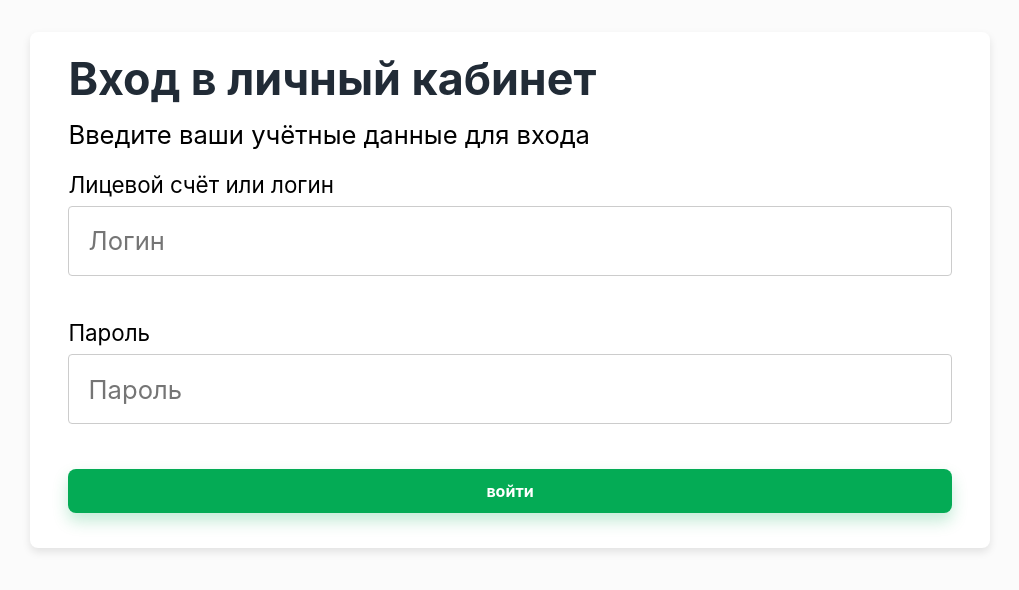
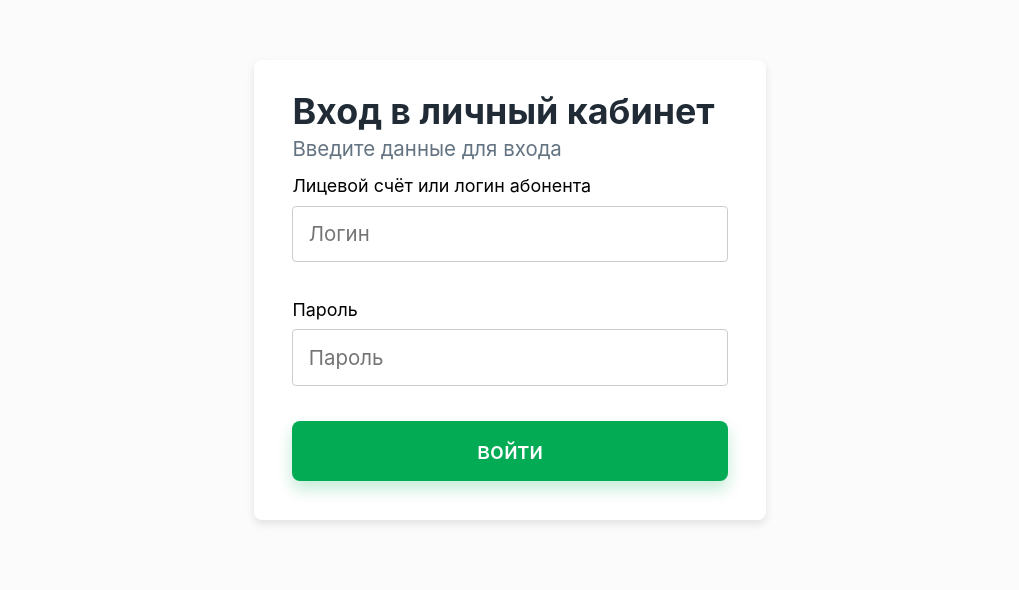
Before and after one commit to sergkryk/customer_portal, a Vue app: page / in a window 1280 px wide. Shown: the part 110-700 px from the top of the page, without its empty margins (130-1149 px from the left). Built offline with nearby package versions, Linux system fonts and the light colour scheme.

Commit message:
adds some styles for desktop

```diff
--- a/src/components/PaymentForm.vue
+++ b/src/components/PaymentForm.vue
@@ -2,8 +2,8 @@
 import { ref } from 'vue'
 import { currencyFormatter } from '@/utils/valuesFormatters'
 
-// const URLtoPayment = 'http://localhost:3002/payment'; // development
-const URLtoPayment = 'https://chernuhino.ru/billing/payment';
+const URLtoPayment = 'http://localhost:3002/payment'; // development
+// const URLtoPayment = 'https://chernuhino.ru/billing/payment';
 
 const props = defineProps<{
   agreement: any
@@ -82,7 +82,7 @@ function removeValidationAlert() {
     </div>
 
     <!-- Submit button -->
-    <button type="submit" class="payment-form__submit-btn">Оплатить</button>
+    <button type="submit" class="payment-form__submit-btn">Пополнить</button>
   </form>
 </template>
 
--- a/src/components/PortalLogin.vue
+++ b/src/components/PortalLogin.vue
@@ -1,7 +1,7 @@
 <script setup lang="ts">
 import { onMounted, ref } from 'vue'
-// const address: URL = new URL('http://localhost:3002/client'); // dev
-const address: URL = new URL('https://chernuhino.ru/billing/client'); // prod
+const address: URL = new URL('http://localhost:3002/client'); // dev
+// const address: URL = new URL('https://chernuhino.ru/billing/client'); // prod
 const requestOptions: RequestInit = {
     credentials: "include", // This is crucial to send cookies
     headers: {
@@ -42,6 +42,14 @@ async function makeHttpRequest(payload?: HttpRequestPayload): Promise<Record<str
     }
 }
 async function authenticateUser(): Promise<void> {
+    if (!login.value) {
+        checkLogin()
+        return
+    }
+    if (!password.value) {
+        checkPassword()
+        return
+    }
     const userCredentials = {
         login: login.value,
         password: password.value
@@ -62,7 +70,9 @@ function checkLogin(): void {
     }
 }
 function checkPassword(): void {
-    if (password.value.length < 6) {
+    if (password.value.length === 0) {
+        passwordValidationMessage.value = 'Ввод не может быть пустым'
+    } else if (password.value.length < 6) {
         passwordValidationMessage.value = 'Длина пароля должна быть не менее 6 символов'
     } else {
         passwordValidationMessage.value = ''
@@ -84,10 +94,10 @@ onMounted(async () => {
     <section v-if="!isLoading" class="login">
         <div class="login__container">
             <h1 class="login__title">Вход в личный кабинет</h1>
-            <p class="login__text">Введите ваши учётные данные для входа</p>
+            <p class="login__text">Введите данные для входа</p>
             <form class="login__form" @submit.prevent="authenticateUser">
                 <div class="login__input" :class="{ 'login__input--invalid': loginValidationMessage }">
-                    <label for="login">Лицевой счёт или логин</label>
+                    <label for="login">Лицевой счёт или логин абонента</label>
                     <input id="login" placeholder="Логин" name="login" v-model="login" @input="checkLogin">
                     <p v-if="loginValidationMessage">{{ loginValidationMessage }}</p>
                 </div>
@@ -105,7 +115,7 @@ onMounted(async () => {
 
 <style scoped lang="scss">
 .login {
-    --size: clamp(16px, 4vw, 32px);
+    --size: clamp(16px, 2vw, 32px);
     min-height: 100vh;
     display: flex;
     justify-content: center;
@@ -114,22 +124,24 @@ onMounted(async () => {
 
 .login__container {
     background-color: white;
-    padding: calc(var(--size)*1.1) calc(var(--size)*1.2);
+    padding: calc(var(--size)*1.5) calc(var(--size)*1.5);
     border-radius: 8px;
     box-shadow: 0 4px 8px rgba(0, 0, 0, 0.1);
     width: 100%;
-    max-width: clamp(400px, 75vw, 1024px);
+    max-width: clamp(400px, 40vw, 640px);
 }
 
 .login__title {
-    margin: 0 0 calc(var(--size)*1) 0;
+    margin: 0 0 calc(var(--size)*.5) 0;
     font-size: calc(var(--size)*1.4);
     color: var(--font-color);
 }
 
 .login__text {
-    margin: 0 0 calc(var(--size)*0.8) 0;
+    margin: 0 0 calc(var(--size)*0.5) 0;
     font-size: calc(var(--size)*0.8);
+    line-height: calc(var(--size)*1);
+    color: var(--font-color-light);
 }
 
 .login__input {
@@ -188,7 +200,11 @@ onMounted(async () => {
 
 button.login__button {
     width: 100%;
+    padding: calc(var(--size)*.7);
 
     text-transform: lowercase;
+    font-size: calc(var(--size)*.9);
+    line-height: calc(var(--font-size)*1);
+    font-weight: 500;
 }
 </style>
--- a/src/components/PortalMain.vue
+++ b/src/components/PortalMain.vue
@@ -47,20 +47,24 @@ onMounted(() => {
       <h1>Личный кабинет</h1>
       <logout-button @logout="handleLogout"></logout-button>
     </div>
+    <div class="wrapper">
+      <account-detailed v-if="account" :account="account" />
+      <agreement-detailed v-if="agreements" :agreement="agreements" :account="account" />
+    </div>
+    <vgroups-list v-if="vgroups" :vgroups="vgroups" />
     <modal-paid :payment-details="payment" v-if="payment.status" @closeModal="closePayNotification"></modal-paid>
-    <account-detailed v-if="account" :account="account" />
-    <agreement-detailed v-if="agreements" :agreement="agreements" :account="account"/>
-    <vgroups-list v-if="vgroups" :vgroups="vgroups" />
   </section>
 </template>
 
 <style scoped>
-  section {
-    padding: clamp(20px, 1vw + 1rem, 40px);
+.wrapper {
+  display: grid;
+  grid-template-columns: repeat(auto-fill, minmax(400px, 1fr));
+  grid-gap: 20px;
 }
 
 .heading {
-    margin-bottom: clamp(1.5rem, 2vw, 2.5rem);
+  padding: clamp(1rem, 2vw, 2rem) 0;
   display: flex;
   flex-direction: row;
   justify-content: space-between;
--- a/src/components/VgroupDetailed.vue
+++ b/src/components/VgroupDetailed.vue
@@ -46,7 +46,7 @@ const payAmountWithDiscount = computed(() => {
             </li>
             <li class="portal__item">
                 <h3 class="portal__item-title">Скорость доступа к сети Интернет</h3>
-            <p class="portal__item-content">до {{ curshape/1000 }} Мбит/с</p>
+                <p class="portal__item-content">до {{ curshape / 1000 }} Мбит/с</p>
             </li>
             <li class="portal__item">
                 <h3 class="portal__item-title">Абонплата по тарифу</h3>
--- a/src/components/VgroupsList.vue
+++ b/src/components/VgroupsList.vue
@@ -11,8 +11,10 @@ const props = defineProps<{
 <template>
     <div>
         <h2>Учётные записи связанные с договором</h2>
-        <div v-for="(vgroup, index) in vgroups" :key="index">
-            <vgroup-detailed :vgroup="vgroup" />
+        <div class="wrapper">
+            <div v-for="(vgroup, index) in vgroups" :key="index">
+                <vgroup-detailed :vgroup="vgroup" />
+            </div>
         </div>
     </div>
 </template>
@@ -28,4 +30,10 @@ h2 {
     text-align: center;
 
 }
+
+.wrapper {
+    display: grid;
+    grid-template-columns: repeat(auto-fit, minmax(360px, 1fr));
+    grid-gap: 10px;
+}
 </style>
```
Lines whose indentation alone changed are shown as unchanged.
